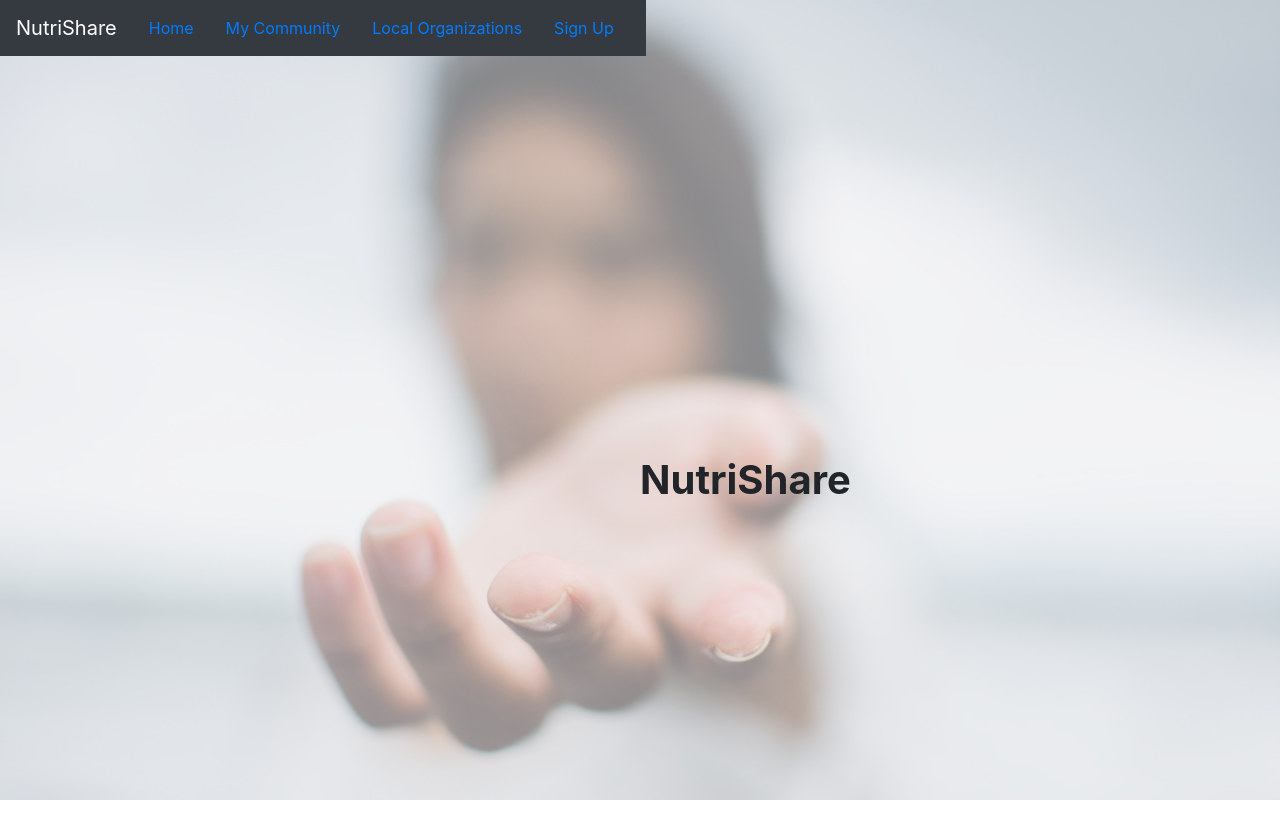
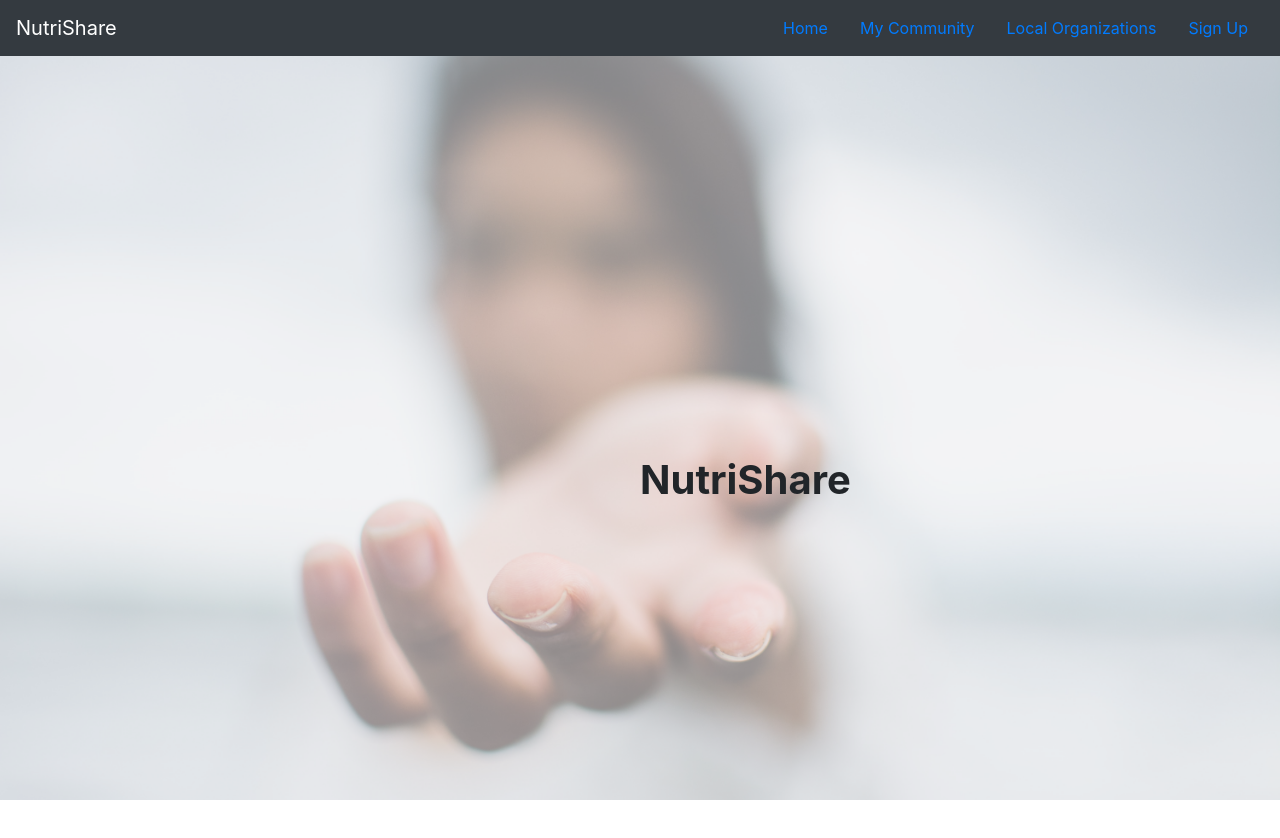
Before and after one commit to kilahancock-zz/hackathon2, a React (Create React App) app in the folder frontend/: page / in a window 1280 px wide. Shown: the top 838 px of the page. Built offline with nearby package versions, Linux system fonts and the light colour scheme.

Commit message:
makes navbar full width

```diff
--- a/frontend/src/components/Navy.js
+++ b/frontend/src/components/Navy.js
@@ -6,7 +6,7 @@ import {Link} from 'react-router-dom'
 const Navy = (props) => {
 
   return (
-    <Navbar sticky="top" variant="dark" bg="dark">
+    <Navbar sticky="top" variant="dark" bg="dark" className="w-100">
       <Navbar.Brand>NutriShare</Navbar.Brand>
       <div style={{ position:'relative',marginLeft: "auto", display: "inline-flex" }}>
         <Nav.Item>
```
Also changed, not shown: 1 other file (tests, documents, lock files or other folders).
